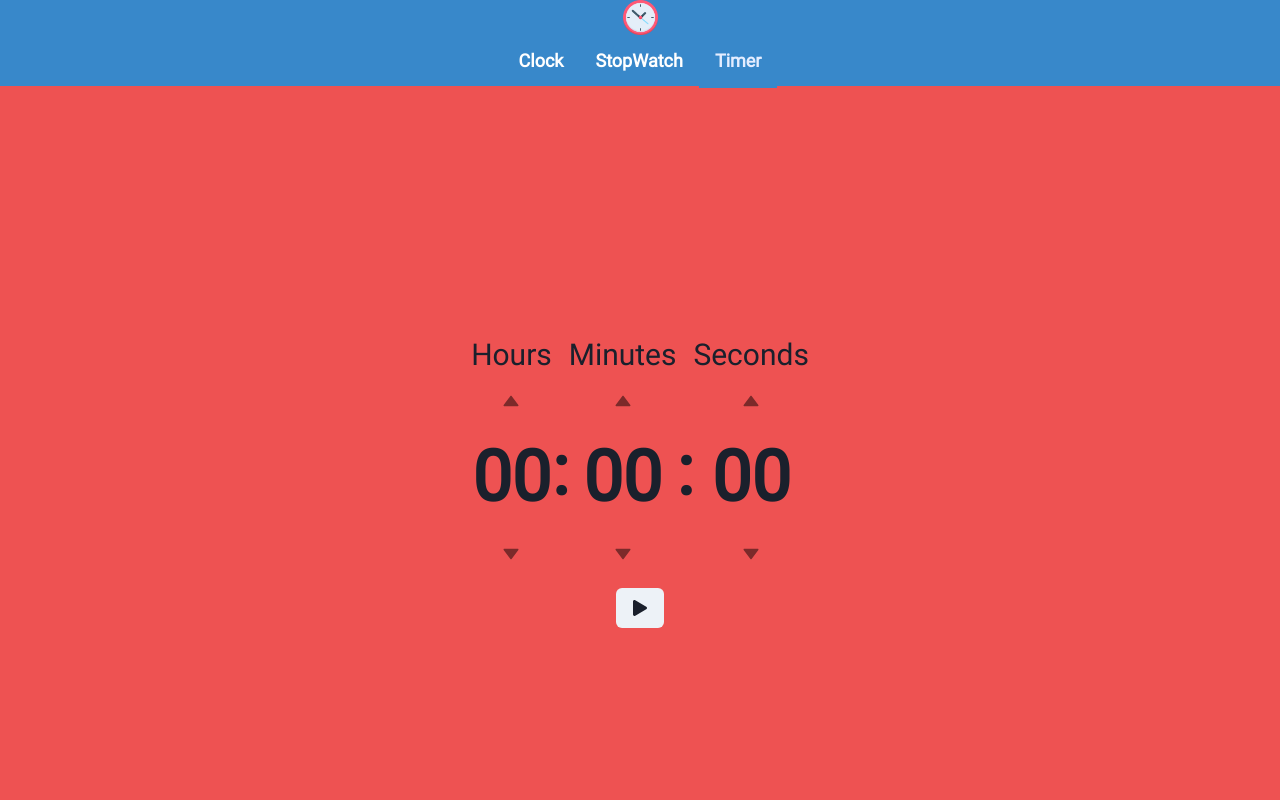
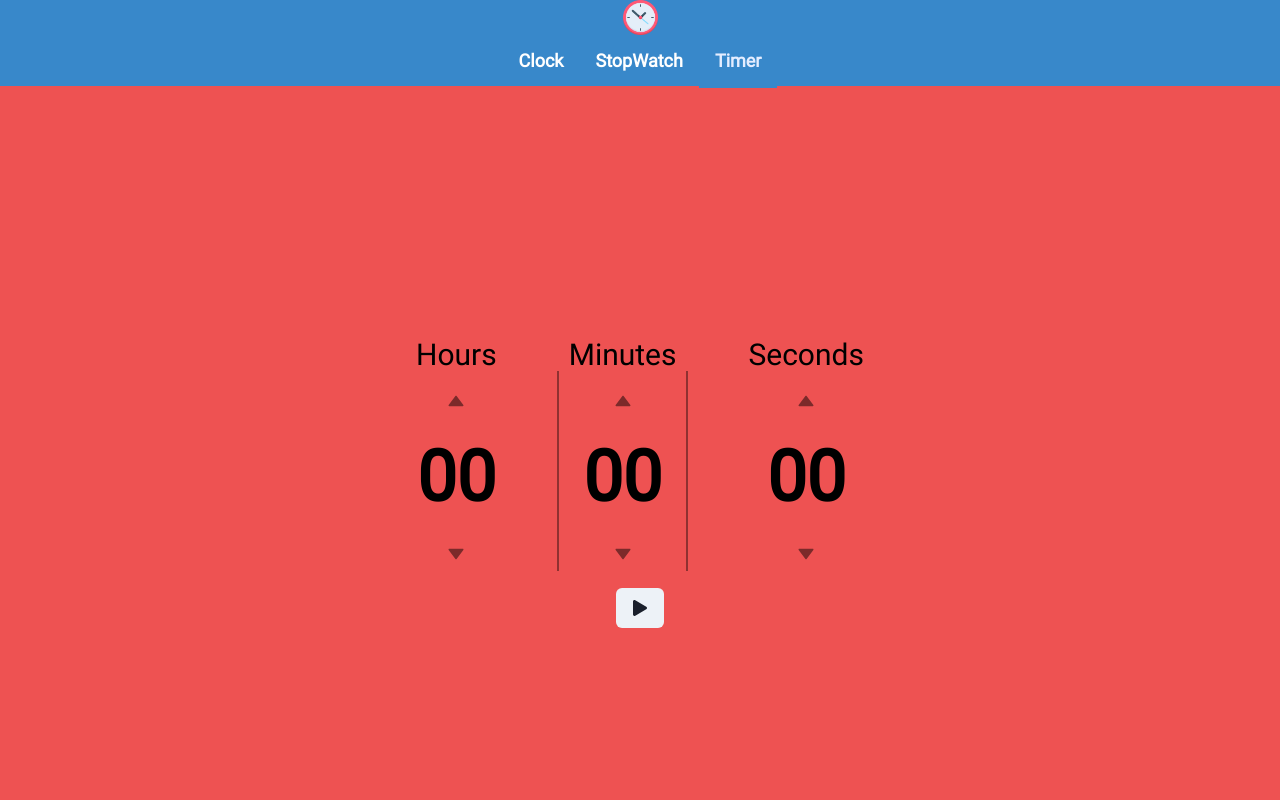
Before and after one commit to MiguelAlvarez129/new-clock, a React (Vite) app: page /timer in a window 1280 px wide. Shown: the top 800 px of the page. Built offline with nearby package versions, Linux system fonts and the light colour scheme.

Commit message:
timer changes

```diff
--- a/src/components/footer/gradient-slider/GradientSlider.jsx
+++ b/src/components/footer/gradient-slider/GradientSlider.jsx
@@ -37,9 +37,9 @@ const GradientSlider = () => {
   }
 
   const newSlider = () =>{
-    const color = "#" + new Array(3).fill(3).map(() => {
+    const color = "#" + new Array(3).fill("").map(() => {
       const hex = Math.floor((Math.random() * 100)).toString(16)
-      return hex.length === 1 ? "0" + hex : hex
+      return hex.length === 1 ? hex + "0" : hex
     }).join("")
 
     const value = Math.floor(Math.random() * 100)
@@ -62,6 +62,7 @@ const GradientSlider = () => {
   const removeSlider = (e,index) =>{
     e.stopPropagation()
     setSliders(sliders.filter((e,i) => i !== index ).map((e,index)=> ({...e,id:index})))
+
   }
 
   return (
@@ -71,7 +72,7 @@ const GradientSlider = () => {
       <div style={{height:0}}>
         {
           sliders.map((e,index)=> (
-          <CustomSlider defaultValue={e.value} key={index} index={index} paddingTop="0px" onClick={()=>selectColor(index)} onChange={(value)=>onChange(value,index)}>
+          <CustomSlider value={e.value} key={index} index={index} paddingTop="0px" onClick={(e)=>selectColor(index)} onChange={(value)=>onChange(value,index)}>
           <SliderTrack background="transparent" p="0" >
             <SliderFilledTrack background="transparent" />
           </SliderTrack>
--- a/src/components/timer/Timer.jsx
+++ b/src/components/timer/Timer.jsx
@@ -1,16 +1,19 @@
 import React, {useState, useEffect} from 'react'
 import {FaPause, FaPlay, FaStop} from "react-icons/fa"
 import { useTimer } from 'react-timer-hook'
-import { Button, Flex } from '@chakra-ui/react'
+import { Button, Flex, Box, useBreakpointValue } from '@chakra-ui/react'
 import Counter from '../../shared/Counter'
 import {useSelector} from 'react-redux'
 import { ButtonBar, Numbers } from '../../shared/styles'
 import { selectMinutes, selectSeconds, selectHours, setMinutes, setSeconds, setHours } from '../../redux/reducers/timerReducer'
+import { selectFontColor, selectFontFamily } from '../../redux/reducers/bgReducer'
 
 const Timer = () => {
   const seconds1 = useSelector(selectSeconds)
   const minutes1 = useSelector(selectMinutes)
   const hours1 = useSelector(selectHours)
+  const fontFamily = useSelector(selectFontFamily)
+  const fontColor = useSelector(selectFontColor)
   const date =new Date()
   const {
     seconds,
@@ -24,7 +27,7 @@ const Timer = () => {
     restart,
   } = useTimer({ expiryTimestamp: date, onExpire: () => console.warn('onExpire called'), autoStart: false,});
 
-
+  const translateValue = useBreakpointValue({ base: '0px', sm: '50px' })
   const startTimer = () =>{
     const date = new Date()
     date.setSeconds(date.getSeconds() + seconds1 + minutes1 + hours1)
@@ -41,19 +44,19 @@ const Timer = () => {
 
   return (
     <div>
-      <Flex direction="row" alignItems="center">
+      <Flex direction="row" alignItems="center" color={fontColor} fontFamily={fontFamily}>
         {/* {hours}
         {minutes}
         {seconds} */}
-        <Counter title="Hours" secondsLeft={timeOut} value={hours} action={setHours}/>
+        <Counter title="Hours" secondsLeft={timeOut} value={hours} action={setHours} transform={ !isRunning && `translate(-${translateValue},0px)`}/>
         <Numbers marginTop="32px">
-          :
+        {isRunning ? ":" : (<Box h={"200px"} w={"2px"} bg="#00000066" m={"0 10px"} />) }
         </Numbers>
         <Counter title="Minutes" secondsLeft={timeOut} value={minutes} action={setMinutes} />
-        <Numbers marginTop="32px">
-          :
+        <Numbers marginTop="32px" >
+          {isRunning ? ":" : (<Box h={"200px"} w={"2px"} bg="#00000066" m={"0 10px"}/>) }
         </Numbers>
-        <Counter title="Seconds" secondsLeft={timeOut} value={seconds} action={setSeconds}/>
+        <Counter title="Seconds" secondsLeft={timeOut} value={seconds} action={setSeconds} transform={ !isRunning && `translate(${translateValue},0px)`}/>
       </Flex>
       <ButtonBar>
         {
--- a/src/shared/Counter.jsx
+++ b/src/shared/Counter.jsx
@@ -1,11 +1,14 @@
 import React, {useState,useEffect, useRef} from 'react'
-import {Button, Text} from '@chakra-ui/react'
+import {Button, Text, Flex, propNames} from '@chakra-ui/react'
 import {TriangleDownIcon,TriangleUpIcon} from '@chakra-ui/icons'
-import {useDispatch} from 'react-redux'
+import {useDispatch, useSelector} from 'react-redux'
 import { Numbers } from './styles'
+import { selectFontColor, selectFontFamily } from '../redux/reducers/bgReducer'
 
-const Counter = ({title,value,action,secondsLeft }) => {
+const Counter = ({title,value,action,secondsLeft,transform }) => {
   const dispatch = useDispatch()
+  const fontFamily = useSelector(selectFontFamily)
+  const fontColor = useSelector(selectFontColor)
   const [valuel, setValuel] = useState(0)
   const [valuer, setValuer] = useState(0)
   const [id,setId] = useState(0)
@@ -78,8 +81,8 @@ const Counter = ({title,value,action,secondsLeft }) => {
     }
   }
   return (
-    <div style={{display:"flex",flexDirection:"column",alignItems:"center"}} >
-        <Text fontSize={'3xl'} className="b-transition" style={secondsLeft ? {opacity:0,height:"none"} : {opacity:1}}>
+    <Flex direction={'column'} align={"center"} transform={transform} transition={'transform .5s'}>
+        <Text fontSize={{base:"xl",sm:"3xl"}} className="b-transition" style={secondsLeft ? {opacity:0,height:"none"} : {opacity:1}}>
           {title}
         </Text>
         <Button className="b-transition" style={secondsLeft ? {opacity:0,height:"none"} : {opacity:1}}   size="lg" variant='ghost' colorScheme='blackAlpha' ref={ref} onClick={()=>changeValue(1)} onMouseDown={onMouseDown} onMouseUp={onMouseUp}>
@@ -93,7 +96,7 @@ const Counter = ({title,value,action,secondsLeft }) => {
           </Numbers> */}
 
         <div>
-          <Numbers after={lowerNumber()}  before={upperNumber()}>
+          <Numbers fontFamily={fontFamily} color={fontColor}>
             { secondsLeft && value <= 9 ? "0" + value : secondsLeft && value ? value : valuel + "" + valuer}
           </Numbers>
         </div>
@@ -104,7 +107,7 @@ const Counter = ({title,value,action,secondsLeft }) => {
         <Button className="b-transition" style={secondsLeft ? {opacity:0,height:"none"} : {opacity:1}} size="lg" variant='ghost' colorScheme='blackAlpha' onClick={()=>changeValue(-1)}>
           <TriangleDownIcon/>
         </Button>
-    </div>
+    </Flex>
   )
 }
 
--- a/src/shared/styles.jsx
+++ b/src/shared/styles.jsx
@@ -67,6 +67,8 @@ export const Numbers = styled(Text)`
   margin-top: ${props => props.marginTop};
   font-weight:bold;
   font-size: ${props => props.small ? '30px' : '70px'};
+  font-family: ${props => props.fontFamily};
+  color: ${props => props.color};
 
   /* &:after{
     opacity:0.5;
```
